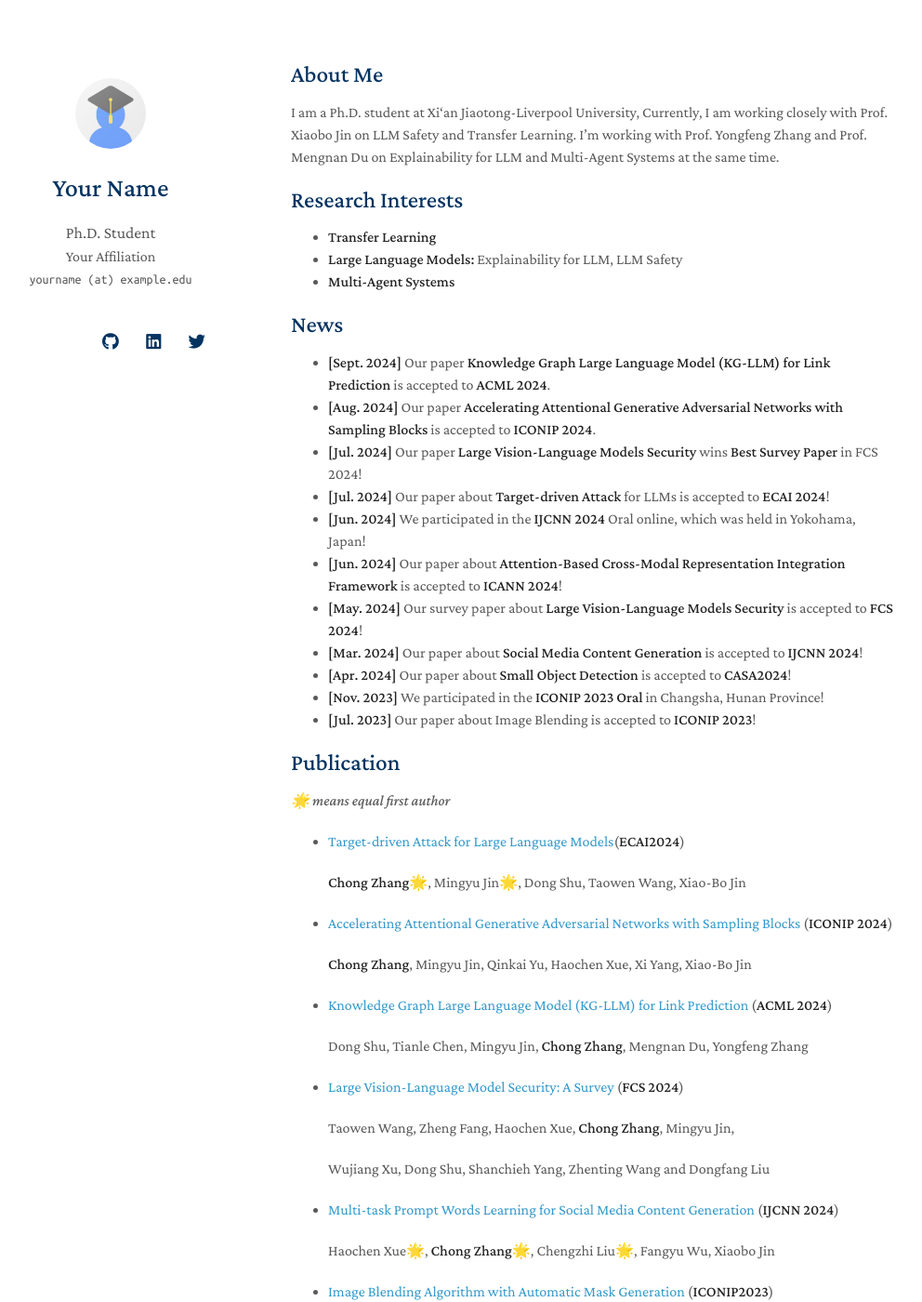
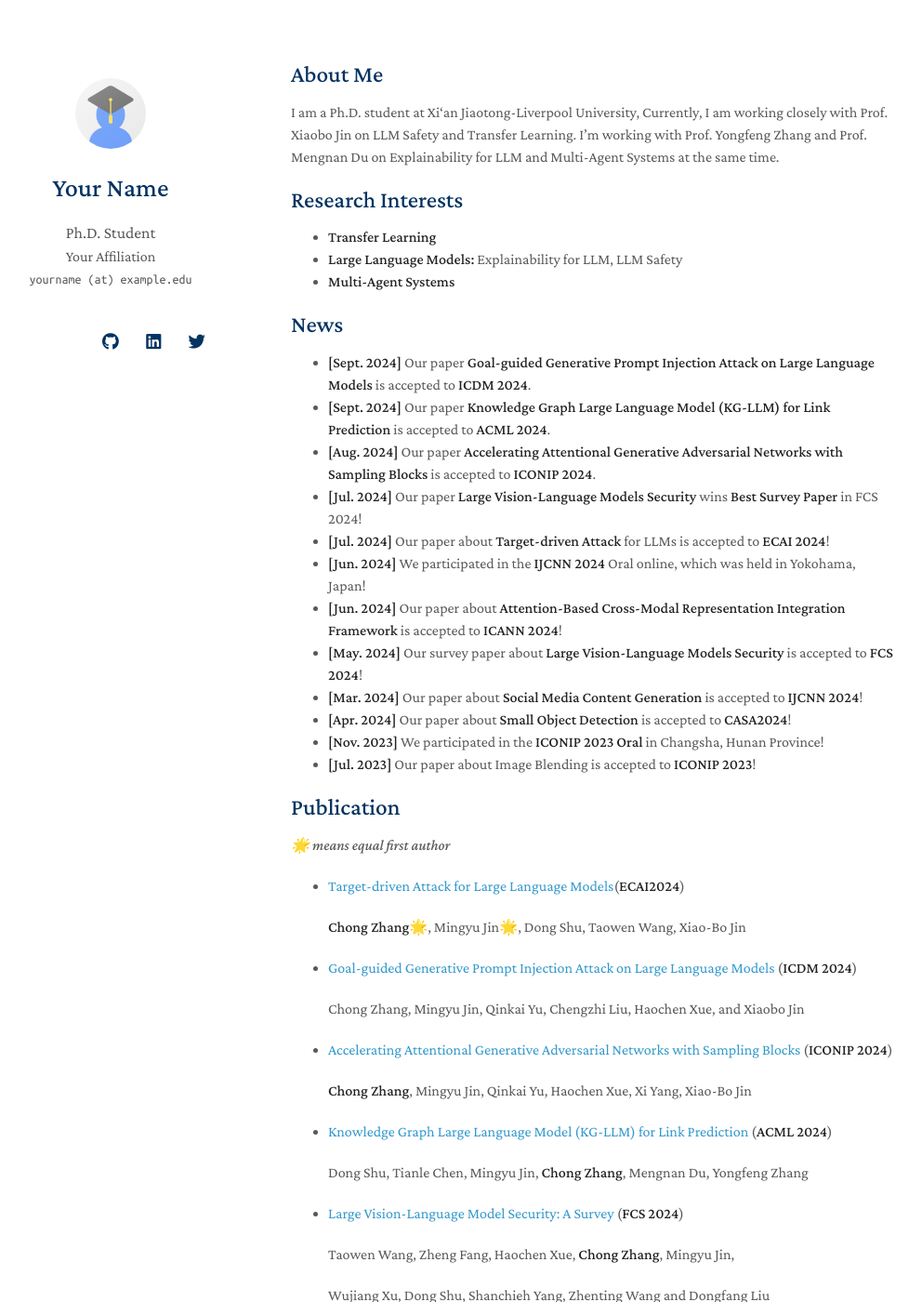
Before and after one commit to franz-chang/ChongZhang.github.io, a Jekyll site: the page built from index.md, in a window 1280 px wide and 1400 px high. Shown: the whole window at 93% size, without its empty margins (157-1149 px from the left). Built offline with Jekyll 4.4.1, drawn with Linux system fonts in a browser that asks for light colours; nearby versions of some CDN libraries; a style sheet for code colours, icons or effects is not loaded; our own code applies the rules of GitHub Pages for plain Markdown files.

Commit message:
Update index.md

```diff
--- a/index.md
+++ b/index.md
@@ -15,6 +15,7 @@ and Multi-Agent Systems at the same time.
 - **Multi-Agent Systems**
 
 ## News
+- **[Sept. 2024]** Our paper **Goal-guided Generative Prompt Injection Attack on Large Language Models** is accepted to **ICDM 2024**.
 - **[Sept. 2024]** Our paper **Knowledge Graph Large Language Model (KG-LLM) for Link Prediction** is accepted to **ACML 2024**.
 - **[Aug. 2024]** Our paper **Accelerating Attentional Generative Adversarial Networks with Sampling Blocks**
   is accepted to **ICONIP 2024**.
@@ -33,6 +34,11 @@ and Multi-Agent Systems at the same time.
 - [Target-driven Attack for Large Language Models]()(**ECAI2024**)
 
   **Chong Zhang**🌟, Mingyu Jin🌟, Dong Shu, Taowen Wang, Xiao-Bo Jin
+
+- [Goal-guided Generative Prompt Injection Attack on Large Language Models]() (**ICDM 2024**)
+
+  Chong Zhang, Mingyu Jin, Qinkai Yu, Chengzhi Liu, Haochen Xue, and Xiaobo Jin
+
 - [Accelerating Attentional Generative Adversarial Networks with Sampling Blocks]() (**ICONIP 2024**)
 
   **Chong Zhang**, Mingyu Jin, Qinkai Yu, Haochen Xue, Xi Yang, Xiao-Bo Jin
```
